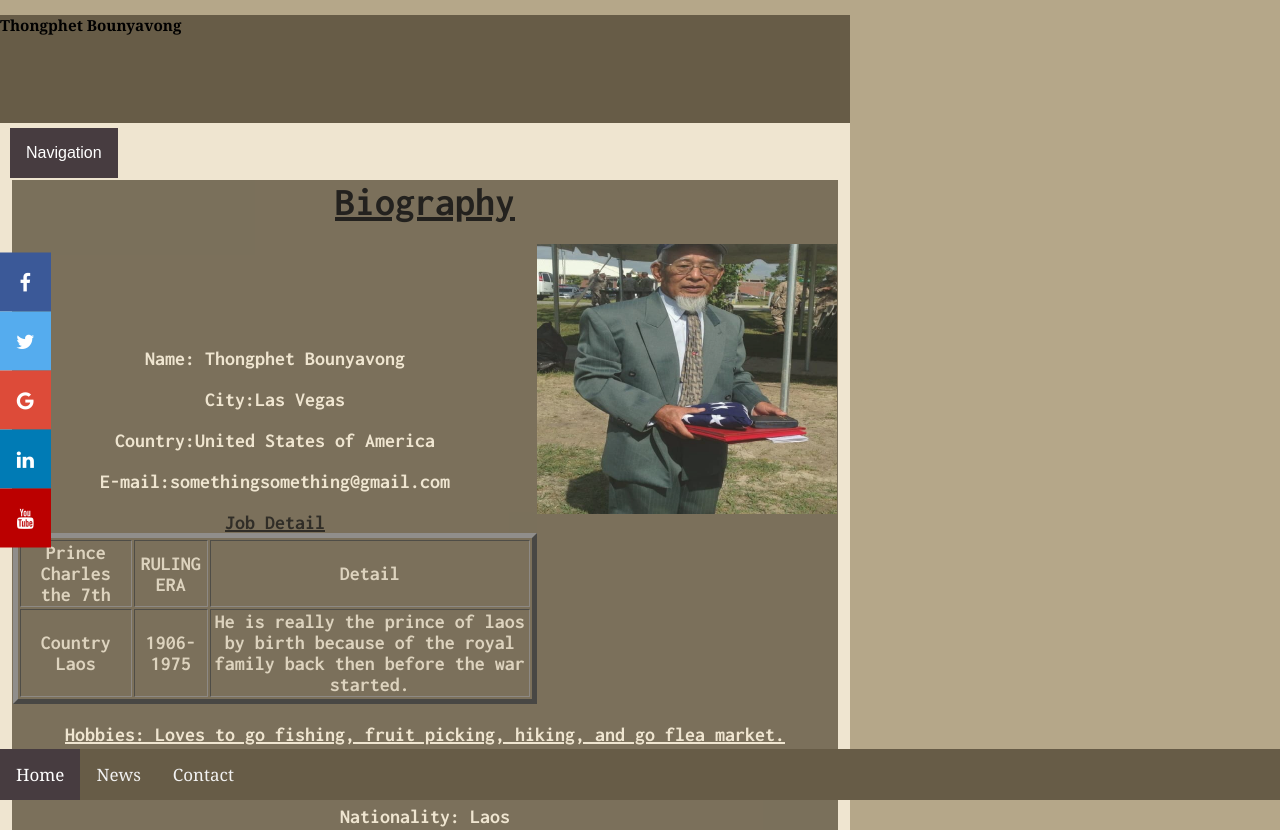
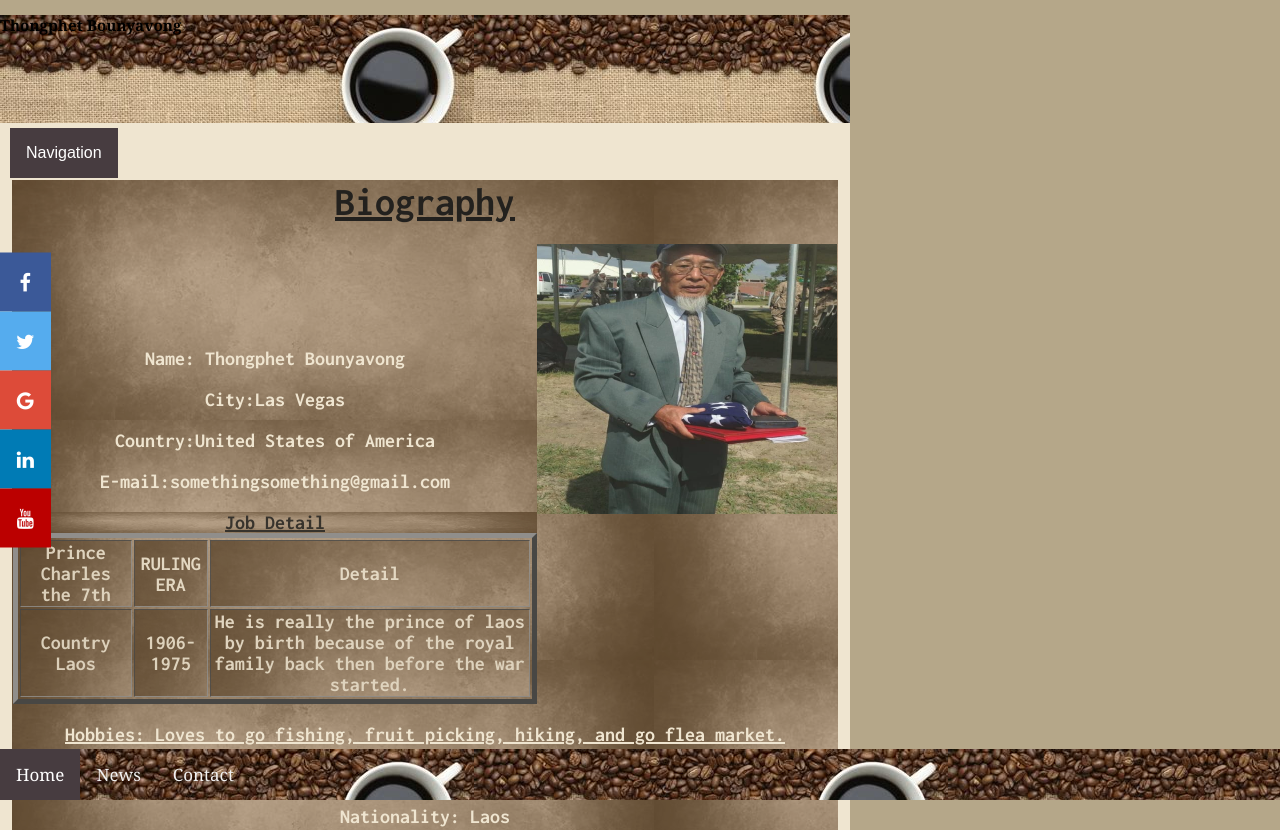
Before and after one commit to joannsaeou/biositee, a plain HTML site: page index.html in a window 1280 px wide. Shown: the top 830 px of the page. Drawn offline with Linux system fonts and the light colour scheme; a web font is replaced by a local one.

Commit message:
Add files via upload

```diff
--- a/style2.css
+++ b/style2.css
@@ -50,7 +50,7 @@ body {
 
 #header {
 
-    background-image: url(images/coffee-theme-background-coffee-wallpapers-high-quality-download-free_c_17117-14.jpg);
+    background-image: url(coffee-theme-background-coffee-wallpapers-high-quality-download-free_c_17117-14.jpg);
     height: 108px;
     background-color: #675c47;
     margin: 10px solid brown;
@@ -170,13 +170,13 @@ caption,
 th,
 td {
     background-color: #675c47;
-    background-image: url(images/coffeetheme.jpg);
+    background-image: url(coffeetheme.jpg);
     opacity: 0.85;
     color: #efe5d0;
 }
 
 caption {
-background-image: url(images/coffeetheme.jpg);
+background-image: url(coffeetheme.jpg);
     background-repeat: round;
     color: black;
 }
@@ -186,7 +186,7 @@ background-image: url(images/coffeetheme.jpg);
 
 /* Place the navbar at the bottom of the page, and make it stick */
 .navbar {
-    background-image: url(images/coffee-theme-background-coffee-wallpapers-high-quality-download-free_c_17117-14.jpg);
+    background-image: url(coffee-theme-background-coffee-wallpapers-high-quality-download-free_c_17117-14.jpg);
   background-color: #675c47;
   overflow: hidden;
   position: fixed;
```
Also changed, not shown: coffee-color-background-images-9.jpg (added), coffee-theme-background-coffee-wallpapers-high-quality-download-free_c_17117-14.jpg (added), coffeetheme.jpg (added).
